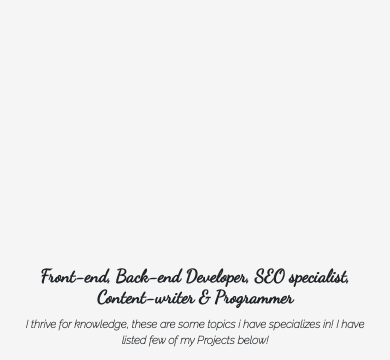
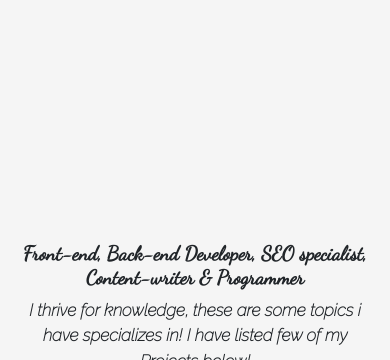
Before and after one commit to Arsh-10/Portofolio, a plain HTML site: page index.html in a window 390 px wide. Shown: the part 79-439 px from the top of the page. Drawn offline with nearby package versions, Linux system fonts and the light colour scheme; a web font is replaced by a local one.

Commit message:
Update style.css

```diff
--- a/style.css
+++ b/style.css
@@ -186,10 +186,10 @@ p{
 
 @media (max-width: 500px) {
   #head1, h3{
-      font-size: 18px !important;
+      font-size: 20px !important;
   }
   #p1, p{
-      font-size: 11px !important;
+      font-size: 17px !important;
   }
   #img1{
       width: 300px;
```
